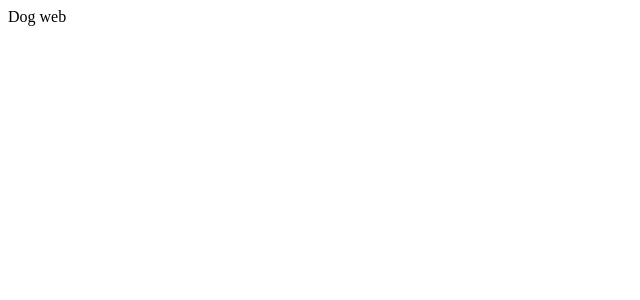
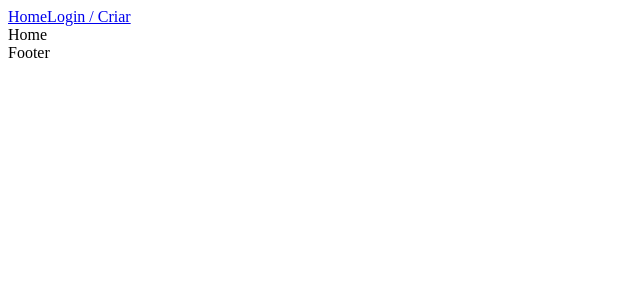
Before and after one commit to jrsoares/Dogs-web, a React (Create React App) app: page / in a window 1280 px wide. Shown: the top 300 px of the page, without its empty margins (0-640 px from the left). Built offline with nearby package versions, Linux system fonts and the light colour scheme.

Commit message:
estuturado as rotas

```diff
--- a/package.json
+++ b/package.json
@@ -11,10 +11,12 @@
     "@types/react": "^16.9.53",
     "@types/react-dom": "^16.9.8",
     "@types/react-router-dom": "^5.1.6",
+    "@types/styled-components": "^5.1.4",
     "react": "^17.0.1",
     "react-dom": "^17.0.1",
     "react-router-dom": "^5.2.0",
     "react-scripts": "4.0.0",
+    "styled-components": "^5.2.1",
     "typescript": "^4.0.3",
     "web-vitals": "^0.2.4"
   },
--- a/src/App.tsx
+++ b/src/App.tsx
@@ -1,7 +1,11 @@
 import React from 'react';
+import { BrowserRouter } from 'react-router-dom';
+import Routes from './Routes';
 
-function App() {
-  return <div>Dog web</div>;
-}
+const App: React.FunctionComponent = () => (
+  <BrowserRouter>
+    <Routes />
+  </BrowserRouter>
+);
 
 export default App;
--- /dev/null
+++ b/src/Components/Footer/index.tsx
@@ -0,0 +1,8 @@
+import React from 'react';
+import { Container } from './styles';
+
+const Footer: React.FunctionComponent = () => {
+  return <Container>Footer</Container>;
+};
+
+export default Footer;
--- /dev/null
+++ b/src/Components/Footer/styles.tsx
@@ -0,0 +1,3 @@
+import styled from 'styled-components';
+
+export const Container = styled.div``;
--- /dev/null
+++ b/src/Components/Header/index.tsx
@@ -0,0 +1,16 @@
+import React from 'react';
+import { Link } from 'react-router-dom';
+import { Container } from './styles';
+
+const Header: React.FunctionComponent = () => {
+  return (
+    <Container>
+      <nav>
+        <Link to="/">Home</Link>
+        <Link to="/login">Login / Criar</Link>
+      </nav>
+    </Container>
+  );
+};
+
+export default Header;
--- /dev/null
+++ b/src/Components/Header/styles.tsx
@@ -0,0 +1,3 @@
+import styled from 'styled-components';
+
+export const Container = styled.div``;
--- /dev/null
+++ b/src/Pages/Home/index.tsx
@@ -0,0 +1,13 @@
+import React from 'react';
+import Header from '../../Components/Header';
+import Footer from '../../Components/Footer';
+
+const Home: React.FunctionComponent = () => (
+  <>
+    <Header />
+    <div>Home</div>
+    <Footer />
+  </>
+);
+
+export default Home;
--- /dev/null
+++ b/src/Pages/Login/index.tsx
@@ -0,0 +1,13 @@
+import React from 'react';
+import Header from '../../Components/Header';
+import Footer from '../../Components/Footer';
+
+const Login: React.FunctionComponent = () => (
+  <>
+    <Header />
+    <div>Login</div>
+    <Footer />
+  </>
+);
+
+export default Login;
--- /dev/null
+++ b/src/Routes/index.tsx
@@ -0,0 +1,14 @@
+import React from 'react';
+import { Switch, Route } from 'react-router-dom';
+
+import Home from '../Pages/Home';
+import Login from '../Pages/Login';
+
+const Routes: React.FunctionComponent = () => (
+  <Switch>
+    <Route path="/" exact component={Home} />
+    <Route path="/login" component={Login} />
+  </Switch>
+);
+
+export default Routes;
```
Also changed, not shown: 1 other file (tests, documents, lock files or other folders).
